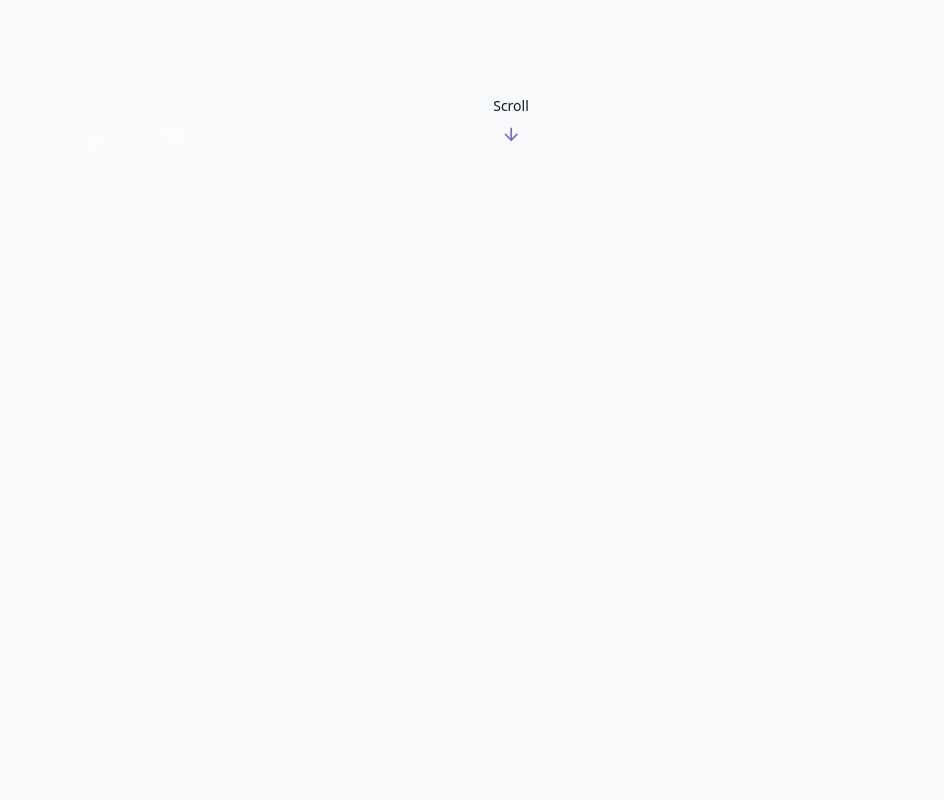
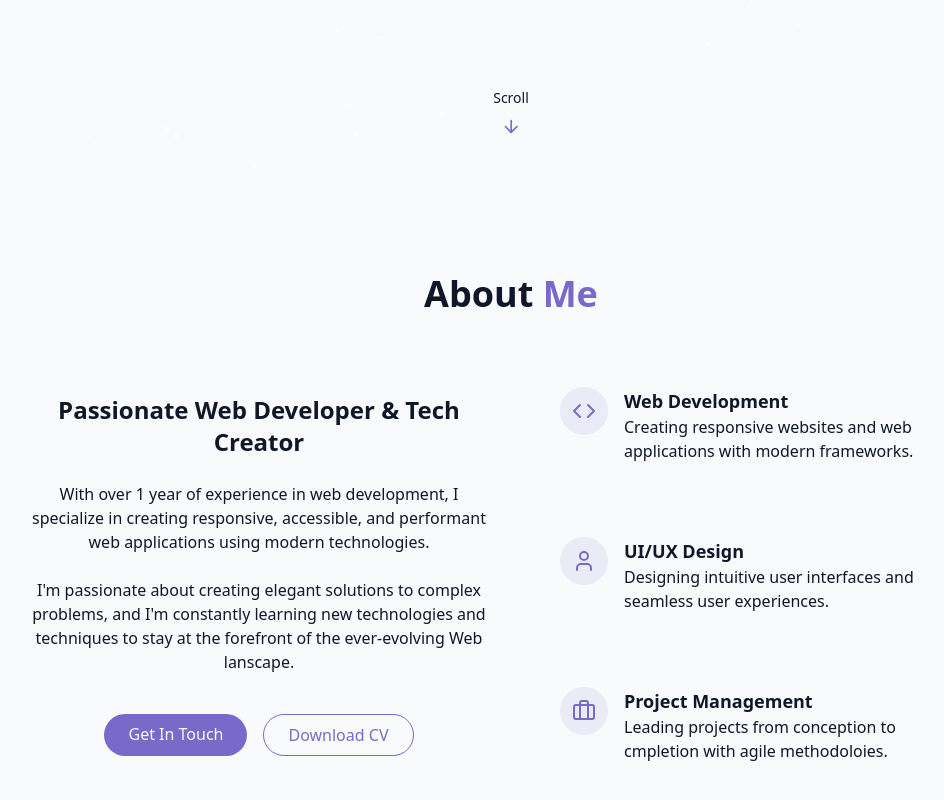
Before and after one commit to CharlieNtabo/Beautiful-Portfolio, a React (Vite) app in the folder my_portfolio/: page / in a window 1280 px wide. Shown: the part 622-1422 px from the top of the page, without its empty margins (129-1073 px from the left). Before the commit the page ends 800 px from the top, so only its background shows below. Built offline with nearby package versions, Linux system fonts and the light colour scheme.

Commit message:
continuation of the about me sction

```diff
--- /dev/null
+++ b/my_portfolio/src/Component/AboutSection.jsx
@@ -0,0 +1,90 @@
+import { Briefcase, Code, User } from "lucide-react";
+
+export const AboutSection = () => {
+  return (
+    <section id="about" className="py-24 px-4 relative">
+      <div className="container mx-auto max-w-5xl">
+        <h2 className="text-3xl md:text-4xl font-bold mb-12 text-center">
+          About <span className="text-primary"> Me</span>
+        </h2>
+
+        <div className="grid grid-cols-1 md:grid-cols-2 gap-12 items-center">
+          <div className="space-y-6">
+            <h3 className="text-2xl font-semibold">
+              Passionate Web Developer & Tech Creator
+            </h3>
+
+            <p className="text-muted-foreground">
+              With over 1 year of experience in web development, I specialize in
+              creating responsive, accessible, and performant web applications
+              using modern technologies.
+            </p>
+
+            <p className="class-muted-foreground">
+              I'm passionate about creating elegant solutions to complex
+              problems, and I'm constantly learning new technologies and
+              techniques to stay at the forefront of the ever-evolving Web
+              lanscape.
+            </p>
+            <div className="flex flex-col sm:flex-row gap-4 pt-4 justify-center">
+              <a href="#contact" className="cosmic-button">
+                {" "}
+                Get In Touch
+              </a>
+              <a href="#" className="px-6 py-2 rounded-full border border-primary text-primary hover:bg-primary/10 transition-colors duration-300">
+                Download CV
+              </a>
+            </div>
+          </div>
+          <div className="grid grid-cols gap-6">
+            <div className="gradient-border p-6 card-hover">
+                <div className="flex items-start gap-4">
+                    <div className="p-3 rounded-full bg-primary/10">
+                    <Code className="h-6 w-6 text-primary"/>
+
+                    </div>
+                    <div className="text-left">
+                        <h4 className="font-semibold text-lg"> Web Development </h4>
+                        <p className="text-muted-foreground">
+                            Creating responsive websites and web applications with
+                            modern frameworks.
+                        </p>
+                    </div>
+                </div>
+            </div>
+            <div className="gradient-border p-6 card-hover">
+                <div className="flex items-start gap-4">
+                    <div className="p-3 rounded-full bg-primary/10">
+                    <User className="h-6 w-6 text-primary"/>
+
+                    </div>
+                    <div className="text-left">
+                        <h4 className="font-semibold text-lg"> UI/UX Design </h4>
+                        <p className="text-muted-foreground">
+                            Designing intuitive user interfaces and seamless user
+                            experiences.
+                        </p>
+                    </div>
+                </div>
+            </div>
+            <div className="gradient-border p-6 card-hover">
+                <div className="flex items-start gap-4">
+                    <div className="p-3 rounded-full bg-primary/10">
+                    <Briefcase className="h-6 w-6 text-primary"/>
+
+                    </div>
+                    <div className="text-left">
+                        <h4 className="font-semibold text-lg"> Project Management </h4>
+                        <p className="text-muted-foreground">
+                            Leading projects from conception to cmpletion with agile
+                            methodoloies.
+                        </p>
+                    </div>
+                </div>
+            </div>
+          </div>
+        </div>
+      </div>
+    </section>
+  );
+};
--- a/my_portfolio/src/Pages/HomePage.jsx
+++ b/my_portfolio/src/Pages/HomePage.jsx
@@ -1,3 +1,4 @@
+import { AboutSection } from "../Component/AboutSection.jsx"
 import { HeroSection } from "../Component/HeroSection.jsx"
 import { Navbar } from "../Component/Navbar.jsx"
 import { StarBackground } from "../Component/StarBackground.jsx"
@@ -15,6 +16,7 @@
         {/* Main content */}
         <main>
             <HeroSection />
+            <AboutSection />
         </main>
 
 
```
